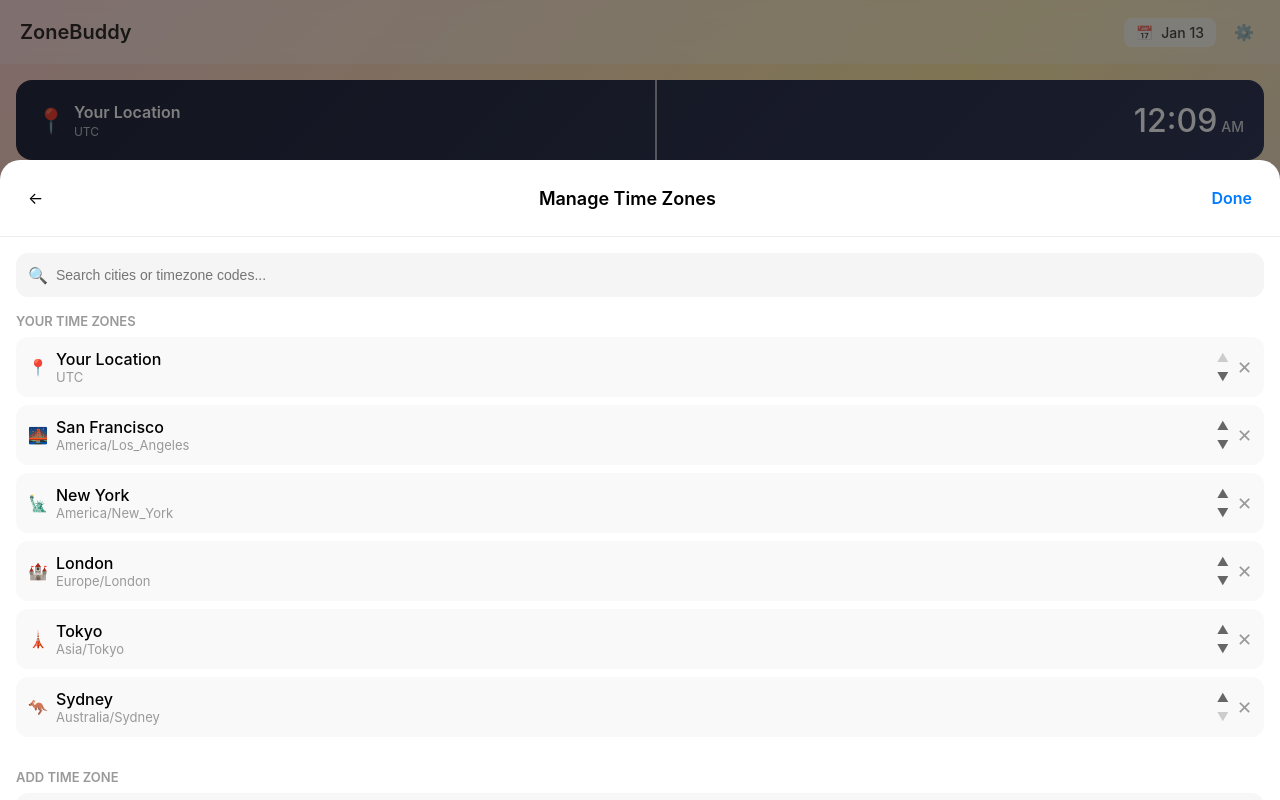
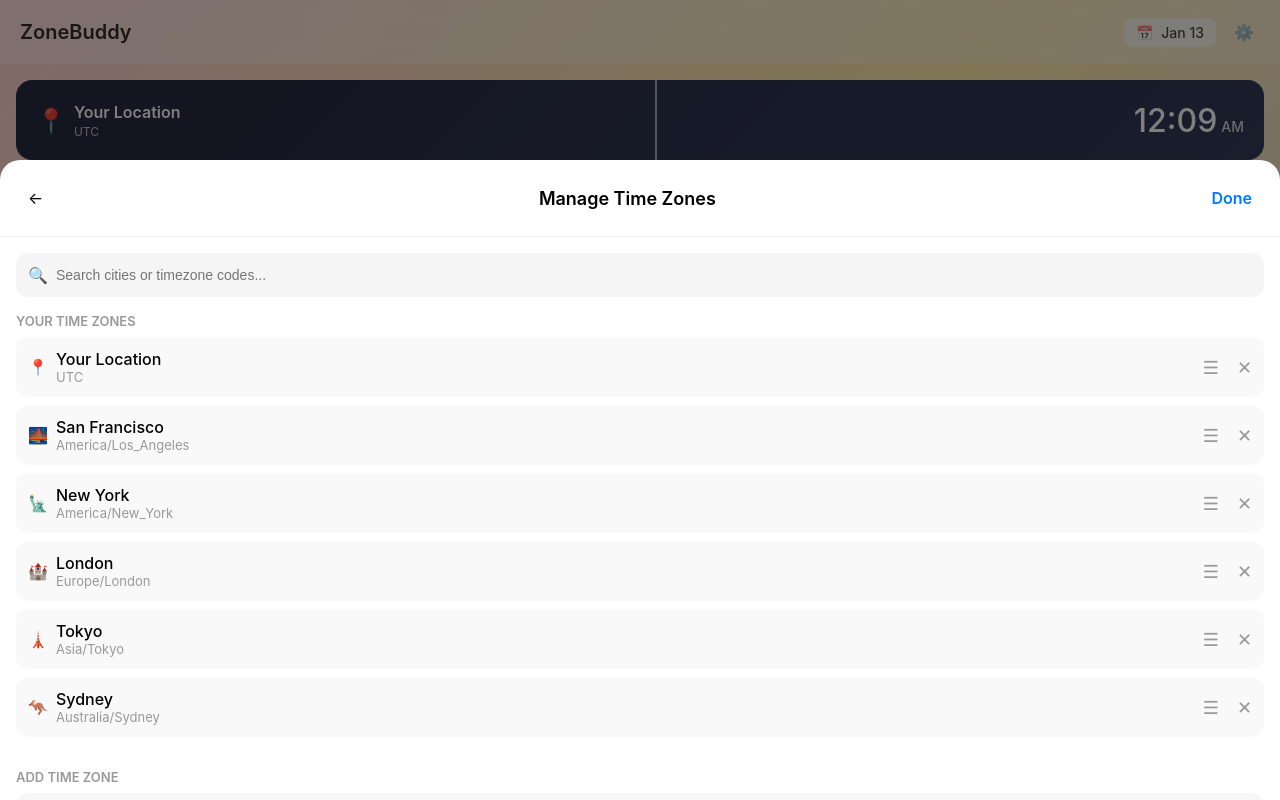
Before and after one commit to winniewuzl/ZoneBuddy_PWA, a Next.js app: page / in a window 1280 px wide. Both pictures are taken after a click on the button "⚙️". Built offline with nearby package versions, Linux system fonts and the light colour scheme.

Commit message:
Improve date picker and drag sorting

```diff
--- a/app/components/ManageTimeZones.tsx
+++ b/app/components/ManageTimeZones.tsx
@@ -1,6 +1,17 @@
 'use client'
 
-import { useState } from 'react'
+import { useEffect, useState } from 'react'
+import {
+  DndContext,
+  PointerSensor,
+  useSensor,
+  useSensors,
+  type DragEndEvent,
+  type DragStartEvent,
+  type DragCancelEvent,
+} from '@dnd-kit/core'
+import { arrayMove, SortableContext, useSortable, verticalListSortingStrategy } from '@dnd-kit/sortable'
+import { CSS } from '@dnd-kit/utilities'
 import { TimeZoneData, availableTimeZones } from '../utils/timezones'
 
 interface ManageTimeZonesProps {
@@ -9,9 +20,93 @@ interface ManageTimeZonesProps {
   onClose: () => void
 }
 
+interface SortableZoneItemProps {
+  zone: TimeZoneData
+  onRemove: (id: string) => void
+}
+
+function SortableZoneItem({ zone, onRemove }: SortableZoneItemProps) {
+  const {
+    attributes,
+    listeners,
+    setNodeRef,
+    setActivatorNodeRef,
+    transform,
+    transition,
+    isDragging,
+  } = useSortable({ id: zone.id })
+
+  return (
+    <div
+      ref={setNodeRef}
+      style={{
+        display: 'flex',
+        alignItems: 'center',
+        justifyContent: 'space-between',
+        padding: '12px',
+        background: '#F9F9F9',
+        borderRadius: '12px',
+        opacity: isDragging ? 0.7 : 1,
+        transform: CSS.Transform.toString(transform),
+        transition,
+      }}
+    >
+      <div style={{ display: 'flex', alignItems: 'center', gap: '8px' }}>
+        <span>{zone.emoji}</span>
+        <div>
+          <div style={{ fontSize: '16px', fontWeight: '500' }}>{zone.city}</div>
+          <div style={{ fontSize: '13px', color: '#999' }}>{zone.identifier}</div>
+        </div>
+      </div>
+      <div style={{ display: 'flex', alignItems: 'center', gap: '12px' }}>
+        <button
+          ref={setActivatorNodeRef}
+          {...attributes}
+          {...listeners}
+          aria-label={`Reorder ${zone.city}`}
+          style={{
+            background: 'none',
+            border: 'none',
+            fontSize: '18px',
+            color: '#999',
+            cursor: 'grab',
+            padding: '6px',
+            touchAction: 'none',
+          }}
+        >
+          ☰
+        </button>
+        <button
+          onClick={() => onRemove(zone.id)}
+          aria-label={`Remove ${zone.city}`}
+          style={{
+            background: 'none',
+            border: 'none',
+            fontSize: '18px',
+            color: '#999',
+            cursor: 'pointer',
+          }}
+        >
+          ✕
+        </button>
+      </div>
+    </div>
+  )
+}
+
 export default function ManageTimeZones({ timeZones, onUpdate, onClose }: ManageTimeZonesProps) {
   const [searchText, setSearchText] = useState('')
   const [localZones, setLocalZones] = useState(timeZones)
+  const [isDragging, setIsDragging] = useState(false)
+
+  const sensors = useSensors(
+    useSensor(PointerSensor, {
+      activationConstraint: {
+        delay: 220,
+        tolerance: 6,
+      },
+    })
+  )
 
   const filteredZones = availableTimeZones.filter(zone =>
     zone.city.toLowerCase().includes(searchText.toLowerCase()) ||
@@ -28,21 +123,50 @@ export default function ManageTimeZones({ timeZones, onUpdate, onClose }: Manage
     setLocalZones(localZones.filter(z => z.id !== id))
   }
 
-  const handleMove = (index: number, direction: number) => {
-    const nextIndex = index + direction
-    if (nextIndex < 0 || nextIndex >= localZones.length) {
+  const handleDragStart = (_event: DragStartEvent) => {
+    setIsDragging(true)
+    if (navigator.vibrate) {
+      navigator.vibrate(10)
+    }
+  }
+
+  const handleDragCancel = (_event: DragCancelEvent) => {
+    setIsDragging(false)
+  }
+
+  const handleDragEnd = (event: DragEndEvent) => {
+    const { active, over } = event
+    setIsDragging(false)
+
+    if (!over || active.id === over.id) {
       return
     }
-    const updated = [...localZones]
-    const [moved] = updated.splice(index, 1)
-    updated.splice(nextIndex, 0, moved)
-    setLocalZones(updated)
+
+    const oldIndex = localZones.findIndex(zone => zone.id === active.id)
+    const newIndex = localZones.findIndex(zone => zone.id === over.id)
+
+    if (oldIndex !== -1 && newIndex !== -1) {
+      setLocalZones(arrayMove(localZones, oldIndex, newIndex))
+    }
   }
 
   const handleDone = () => {
     onUpdate(localZones)
     onClose()
   }
+
+  useEffect(() => {
+    if (!isDragging) {
+      document.body.style.overflow = ''
+      document.body.style.overscrollBehavior = ''
+      document.body.style.touchAction = ''
+      return
+    }
+
+    document.body.style.overflow = 'hidden'
+    document.body.style.overscrollBehavior = 'none'
+    document.body.style.touchAction = 'none'
+  }, [isDragging])
 
   return (
     <div
@@ -155,73 +279,27 @@ export default function ManageTimeZones({ timeZones, onUpdate, onClose }: Manage
           <h3 style={{ fontSize: '13px', fontWeight: '600', color: '#999', marginBottom: '8px' }}>
             YOUR TIME ZONES
           </h3>
-          <div style={{ display: 'flex', flexDirection: 'column', gap: '8px' }}>
-            {localZones.map((zone, index) => (
+          <DndContext
+            sensors={sensors}
+            onDragStart={handleDragStart}
+            onDragCancel={handleDragCancel}
+            onDragEnd={handleDragEnd}
+          >
+            <SortableContext items={localZones.map(zone => zone.id)} strategy={verticalListSortingStrategy}>
               <div
-                key={zone.id}
                 style={{
                   display: 'flex',
-                  alignItems: 'center',
-                  justifyContent: 'space-between',
-                  padding: '12px',
-                  background: '#F9F9F9',
-                  borderRadius: '12px',
+                  flexDirection: 'column',
+                  gap: '8px',
+                  touchAction: isDragging ? 'none' : 'pan-y',
                 }}
               >
-                <div style={{ display: 'flex', alignItems: 'center', gap: '8px' }}>
-                  <span>{zone.emoji}</span>
-                  <div>
-                    <div style={{ fontSize: '16px', fontWeight: '500' }}>{zone.city}</div>
-                    <div style={{ fontSize: '13px', color: '#999' }}>{zone.identifier}</div>
-                  </div>
-                </div>
-                <div style={{ display: 'flex', alignItems: 'center', gap: '8px' }}>
-                  <div style={{ display: 'flex', flexDirection: 'column', gap: '4px' }}>
-                    <button
-                      onClick={() => handleMove(index, -1)}
-                      disabled={index === 0}
-                      style={{
-                        background: 'none',
-                        border: 'none',
-                        fontSize: '12px',
-                        color: '#666',
-                        cursor: 'pointer',
-                        opacity: index === 0 ? 0.3 : 1,
-                      }}
-                    >
-                      ▲
-                    </button>
-                    <button
-                      onClick={() => handleMove(index, 1)}
-                      disabled={index === localZones.length - 1}
-                      style={{
-                        background: 'none',
-                        border: 'none',
-                        fontSize: '12px',
-                        color: '#666',
-                        cursor: 'pointer',
-                        opacity: index === localZones.length - 1 ? 0.3 : 1,
-                      }}
-                    >
-                      ▼
-                    </button>
-                  </div>
-                  <button
-                    onClick={() => handleRemove(zone.id)}
-                    style={{
-                      background: 'none',
-                      border: 'none',
-                      fontSize: '18px',
-                      color: '#999',
-                      cursor: 'pointer',
-                    }}
-                  >
-                    ✕
-                  </button>
-                </div>
+                {localZones.map(zone => (
+                  <SortableZoneItem key={zone.id} zone={zone} onRemove={handleRemove} />
+                ))}
               </div>
-            ))}
-          </div>
+            </SortableContext>
+          </DndContext>
         </div>
 
         {/* Available Time Zones */}
--- a/package.json
+++ b/package.json
@@ -9,6 +9,9 @@
     "lint": "next lint"
   },
   "dependencies": {
+    "@dnd-kit/core": "^6.3.1",
+    "@dnd-kit/sortable": "^10.0.0",
+    "@dnd-kit/utilities": "^3.2.2",
     "js-cookie": "^3.0.5",
     "next": "^14.0.4",
     "react": "^18.2.0",
```
Also changed, not shown: app/components/DatePicker.tsx (+104 -30 lines), 1 other file (tests, documents, lock files or other folders).
